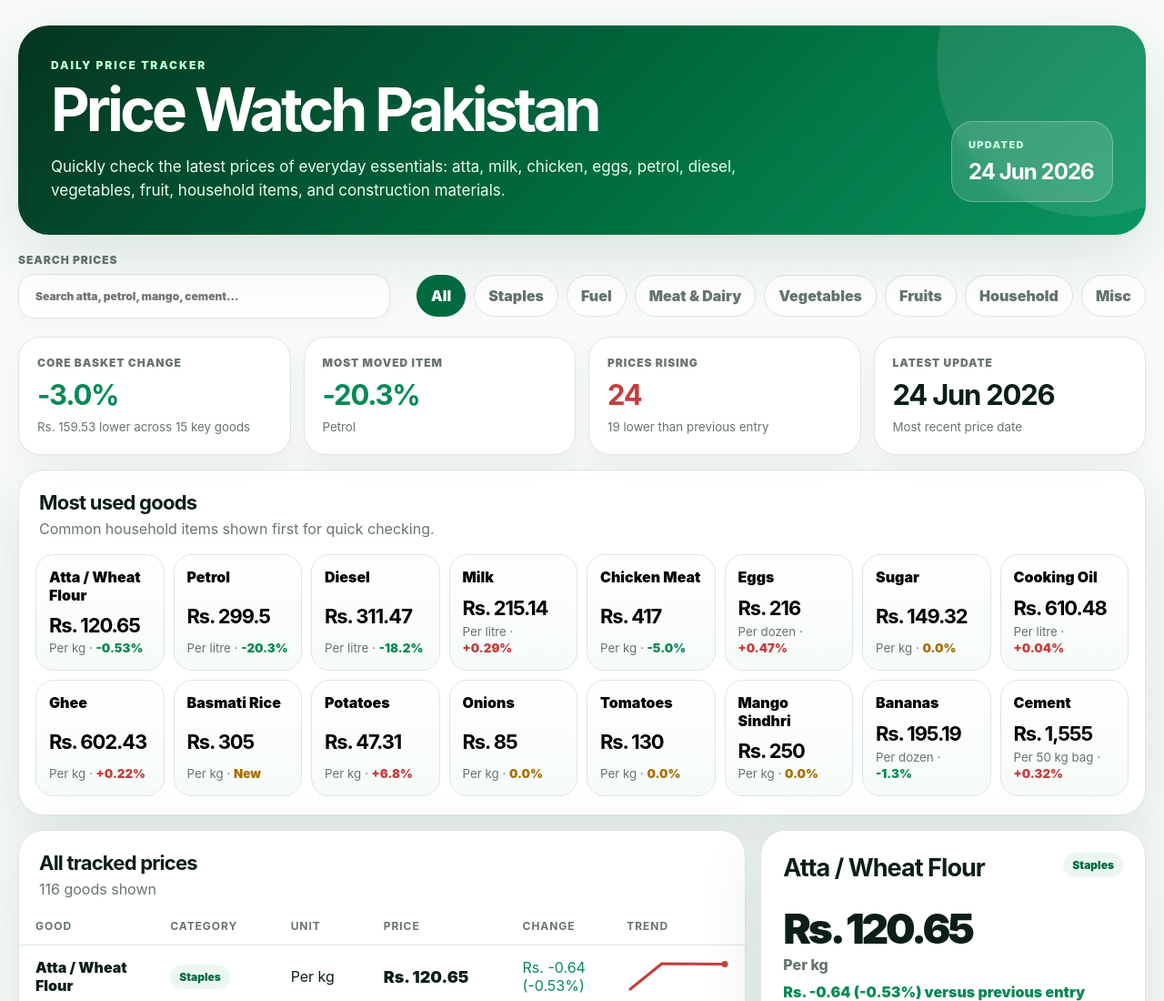
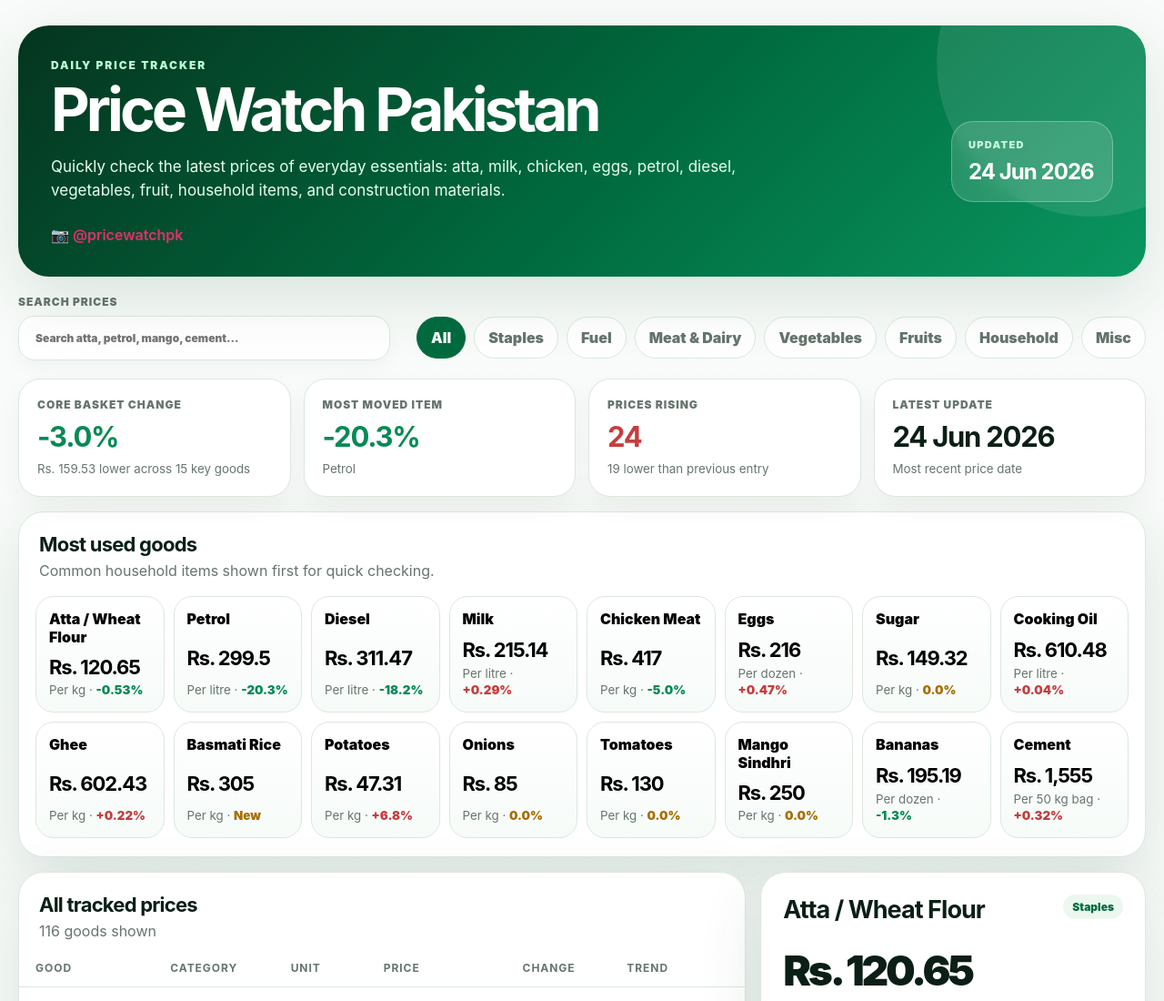
Before and after one commit to bobby12349/pricewatch, a website: page price-watch-pakistan-rechecked-final/index.html in a window 1280 px wide. Shown: the top 1100 px of the page at 91% size. Drawn offline with Linux system fonts and the light colour scheme.

Commit message:
Update index.html
added insta

```diff
--- a/price-watch-pakistan-rechecked-final/index.html
+++ b/price-watch-pakistan-rechecked-final/index.html
@@ -20,6 +20,9 @@
           <span>Updated</span>
           <strong id="heroDate">—</strong>
         </div>
+        <a href="https://instagram.com/pricewatchpk" target="_blank" style="color:#E1306C; font-weight:600; text-decoration:none;">
+  📷 @pricewatchpk
+</a>
       </header>
 
       <section class="toolbar" aria-label="Search and filters">
```
